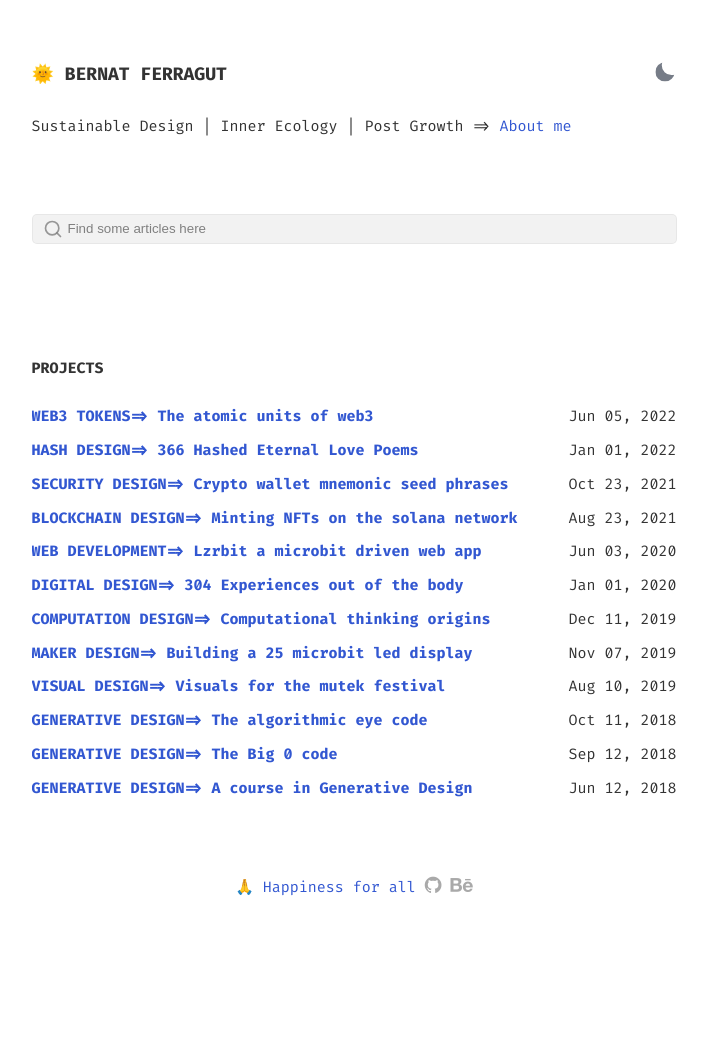
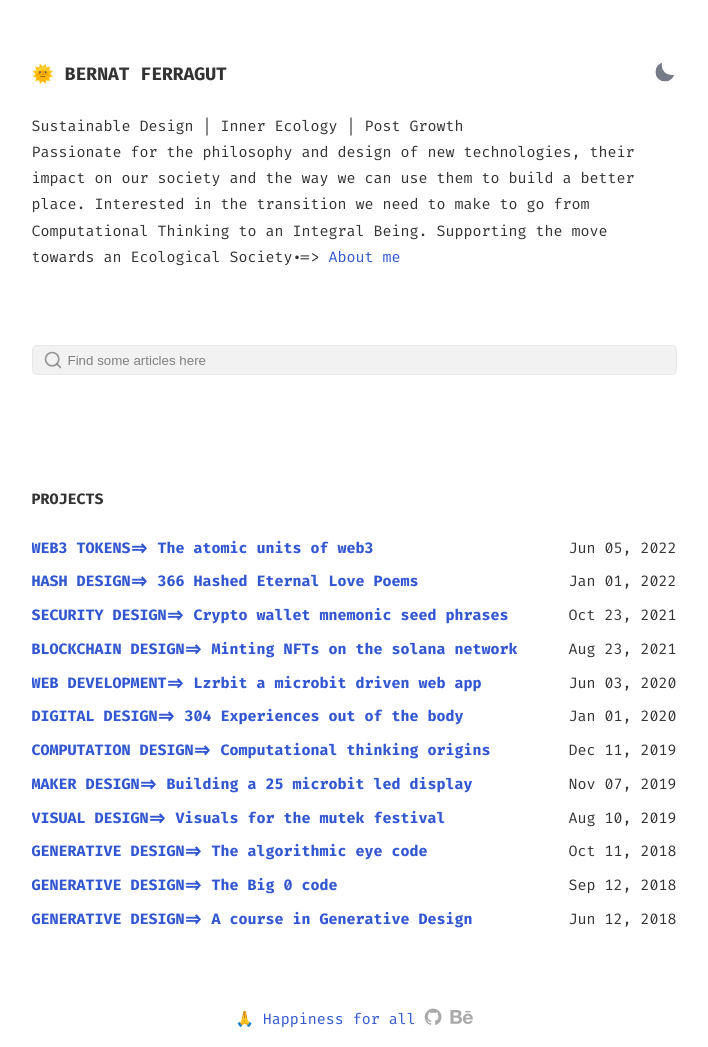
Before and after one commit to bernatferragut/WEB2, a Jekyll site: the page built from index.html, in a window 1280 px wide. Shown: the whole page, without its empty margins (286-994 px from the left). Built offline with Jekyll 4.4.1, drawn with Linux system fonts in a browser that asks for light colours; before the commit the page ends 916 px from its top, so only the background shows below that.

Commit message:
Update index.html
Bio changes uodate

```diff
--- a/index.html
+++ b/index.html
@@ -9,7 +9,8 @@ layout: default
         </button>
     </div>
     <div class="bio">
-        Sustainable Design | Inner Ecology | Post Growth => <a href="{{ site.baseurl }}/about"> About me</a>
+        Sustainable Design | Inner Ecology | Post Growth <br>
+        Passionate for the philosophy and design of new technologies, their impact on our society and the way we can use them to build a better place. Interested in the transition we need to make to go from Computational Thinking to an Integral Being. Supporting the move towards an Ecological Society.=> <a href="{{ site.baseurl }}/about"> About me</a>
         </p>
     </div>
 
```
